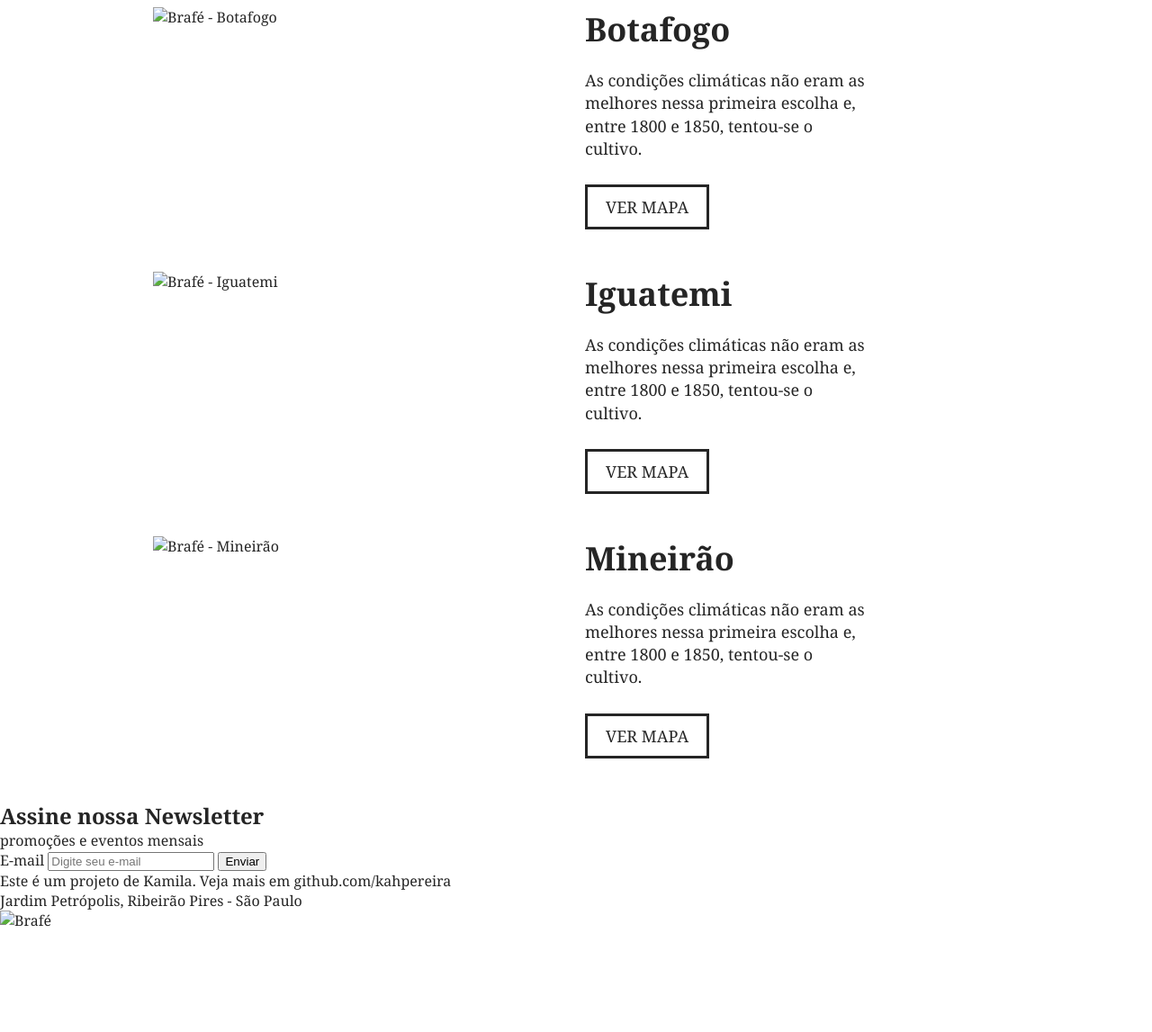
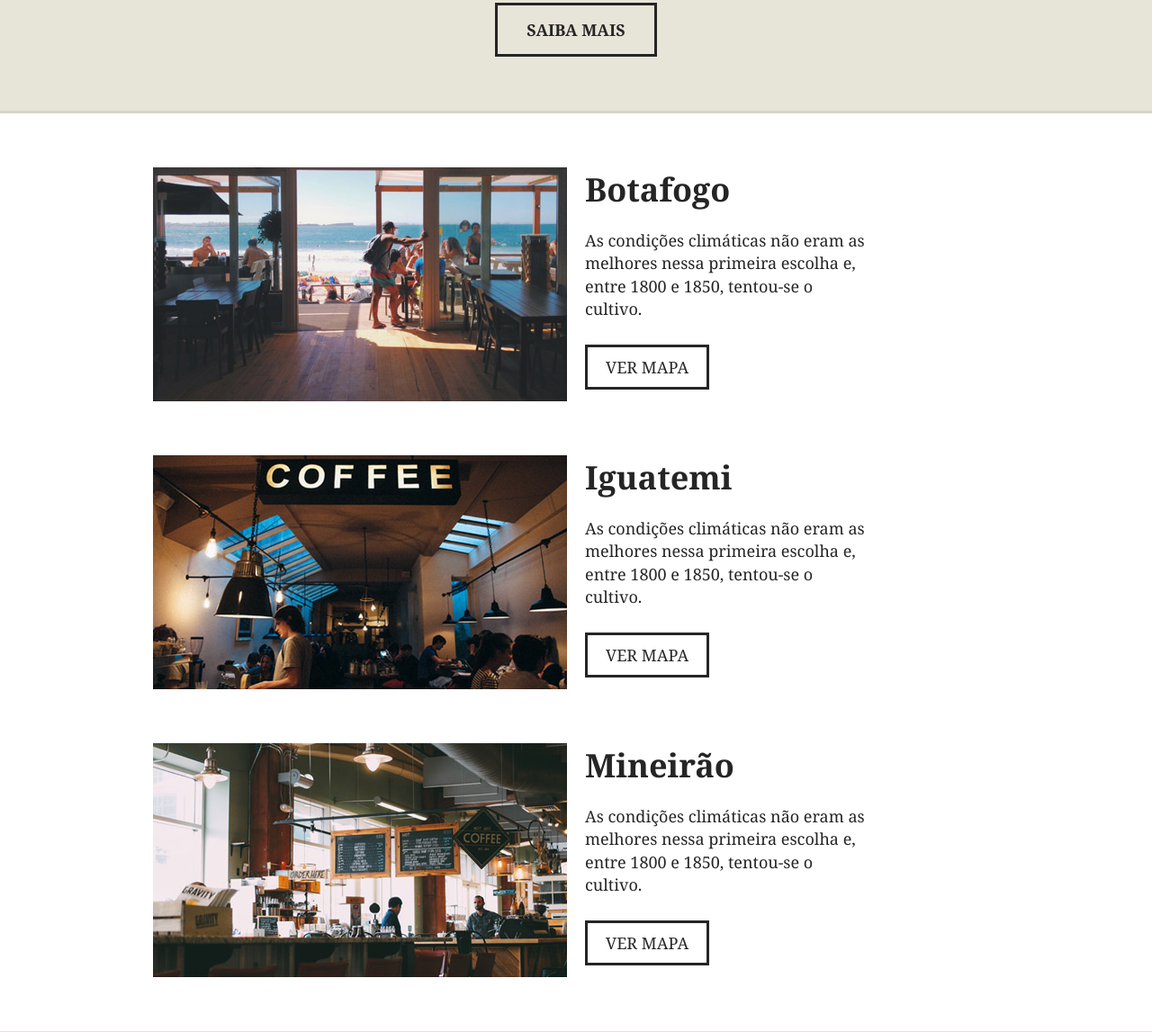
Before and after one commit to kahpereira/brafe, a plain HTML site: page brafe1/index.html in a window 1280 px wide. Shown: the part 1650-2797 px from the top of the page at 90% size. Before the commit the page ends 2684 px from the top, so only its background shows below. Drawn offline with Linux system fonts and the light colour scheme; the site is published under a folder, as on GitHub Pages, so addresses that start at the root find nothing.

Commit message:
Finalização da home-page

```diff
--- a/css/style.css
+++ b/brafe1/css/style.css
@@ -8,6 +8,10 @@ p {
   margin: 0px;
   padding: 0px;
   list-style: none;
+}
+
+* {
+  box-sizing: border-box;
 }
 
 a {
@@ -271,3 +275,105 @@ h2.produto-mineiro::before {
   color: #252525;
   padding: 10px 20px;
 }
+
+/* ASSINE */
+.assine {
+  background: #e7e4d8;
+  padding: 30px 0;
+}
+
+.assine-container {
+  max-width: 960px;
+  margin: 0 auto;
+}
+
+.assine-container::after,
+.assine-container::before {
+  content: "";
+  clear: both;
+  display: table;
+}
+
+.assine-info {
+  width: 460px;
+  margin: 0 10px;
+  float: left;
+}
+
+.assine-info h2 {
+  font-size: 2.25em;
+}
+
+.assine-info p {
+  font-size: 1.5em;
+  font-style: italic;
+}
+
+.assine form {
+  width: 460px;
+  margin: 10px 10px 0 10px;
+  float: left;
+}
+
+.assine form label {
+  display: none;
+}
+
+.assine input {
+  width: 320px;
+  border: 3px solid #252525;
+  background: none;
+  font-size: 1.5em;
+  font-style: italic;
+  font-family: Georgia, "Times New Roman", Times, serif;
+  padding: 10px;
+  float: left;
+}
+
+.assine button {
+  width: 140px;
+  border: none;
+  background: #252525;
+  color: #fff;
+  font-family: Georgia, "Times New Roman", Times, serif;
+  text-transform: uppercase;
+  font-size: 1.5em;
+  padding: 13px 0;
+  cursor: pointer;
+}
+
+/* FOOTER */
+.footer {
+  background: #d6d3c8;
+  padding: 40px 0;
+}
+
+.footer-container {
+  max-width: 960px;
+  margin: 0 auto;
+}
+
+.footer-container::after,
+.footer-container::before {
+  content: "";
+  clear: both;
+  display: table;
+}
+
+.footer p {
+  float: left;
+  margin: 0 10px;
+  font-size: 1.125em;
+  line-height: 1.4em;
+}
+
+.footer img {
+  float: right;
+  margin: 0 10px;
+  display: block;
+}
+
+.footer a {
+  color: #252525;
+  font-weight: bold;
+}
--- a/index.html
+++ b/brafe1/index.html
@@ -34,11 +34,11 @@
     <h2>Uma mistura de</h2>
     <div class="sobre-container">
       <div class="sobre-item">
-        <img src="/img/cafe-1.jpg" alt="Café1">
+        <img src="./img/cafe-1.jpg" alt="Café1">
         <h3>amor</h3>
       </div>
       <div class="sobre-item">
-        <img src="/img/cafe-2.jpg" alt="Café2">
+        <img src="./img/cafe-2.jpg" alt="Café2">
         <h3>perfeição</h3>
       </div>
     </div>
@@ -65,7 +65,7 @@
 
   <section class="locais">
     <div class="locais-item">
-      <img src="/img/botafogo.jpg" alt="Brafé - Botafogo">
+      <img src="./img/botafogo.jpg" alt="Brafé - Botafogo">
       <div>
         <h2>Botafogo</h2>
         <p>As condições climáticas não eram as melhores nessa primeira escolha e, entre 1800 e 1850, tentou-se o cultivo.</p>
@@ -73,7 +73,7 @@
       </div>
     </div>
     <div class="locais-item">
-      <img src="/img/iguatemi.jpg" alt="Brafé - Iguatemi">
+      <img src="./img/iguatemi.jpg" alt="Brafé - Iguatemi">
       <div>
         <h2>Iguatemi</h2>
         <p>As condições climáticas não eram as melhores nessa primeira escolha e, entre 1800 e 1850, tentou-se o cultivo.</p>
@@ -81,7 +81,7 @@
       </div>
     </div>
     <div class="locais-item">
-      <img src="/img/mineirao.jpg" alt="Brafé - Mineirão">
+      <img src="./img/mineirao.jpg" alt="Brafé - Mineirão">
       <div>
         <h2>Mineirão</h2>
         <p>As condições climáticas não eram as melhores nessa primeira escolha e, entre 1800 e 1850, tentou-se o cultivo.</p>
@@ -90,10 +90,10 @@
     </div>
   </section>
 
-  <section>
-    <div>
-      <div>
-        <h2>Assine nossa Newsletter</h2>
+  <section class="assine">
+    <div class="assine-container">
+      <div class="assine-info">
+        <h2>Assine Nossa Newsletter</h2>
         <p>promoções e eventos mensais</p>
       </div>
       <form action="">
@@ -104,10 +104,10 @@
     </div>
   </section>
 
-  <footer>
-    <div>
-      <p>Este é um projeto de Kamila. Veja mais em github.com/kahpereira<br>Jardim Petrópolis, Ribeirão Pires - São Paulo</p>
-      <img src="/img/brafe.png" alt="Brafé">
+  <footer class="footer">
+    <div class="footer-container">
+      <p>Este é um projeto de Kamila. Veja mais em <a href="https://github.com/kahpereira" target="_blank">kamilapereira.git</a><br>Jardim Petrópolis, Ribeirão Pires - São Paulo</p>
+      <img src="./img/brafe.png" alt="Brafé">
     </div>
   </footer>
 </body>
```
Also changed, not shown: brafe1/img/bg-intro.jpg (renamed from img/bg-intro.jpg), brafe1/img/botafogo.jpg (renamed from img/botafogo.jpg), brafe1/img/brafe.png (renamed from img/brafe.png), brafe1/img/cafe-1.jpg (renamed from img/cafe-1.jpg), brafe1/img/cafe-2.jpg (renamed from img/cafe-2.jpg), brafe1/img/iguatemi.jpg (renamed from img/iguatemi.jpg), brafe1/img/mineirao.jpg (renamed from img/mineirao.jpg).
